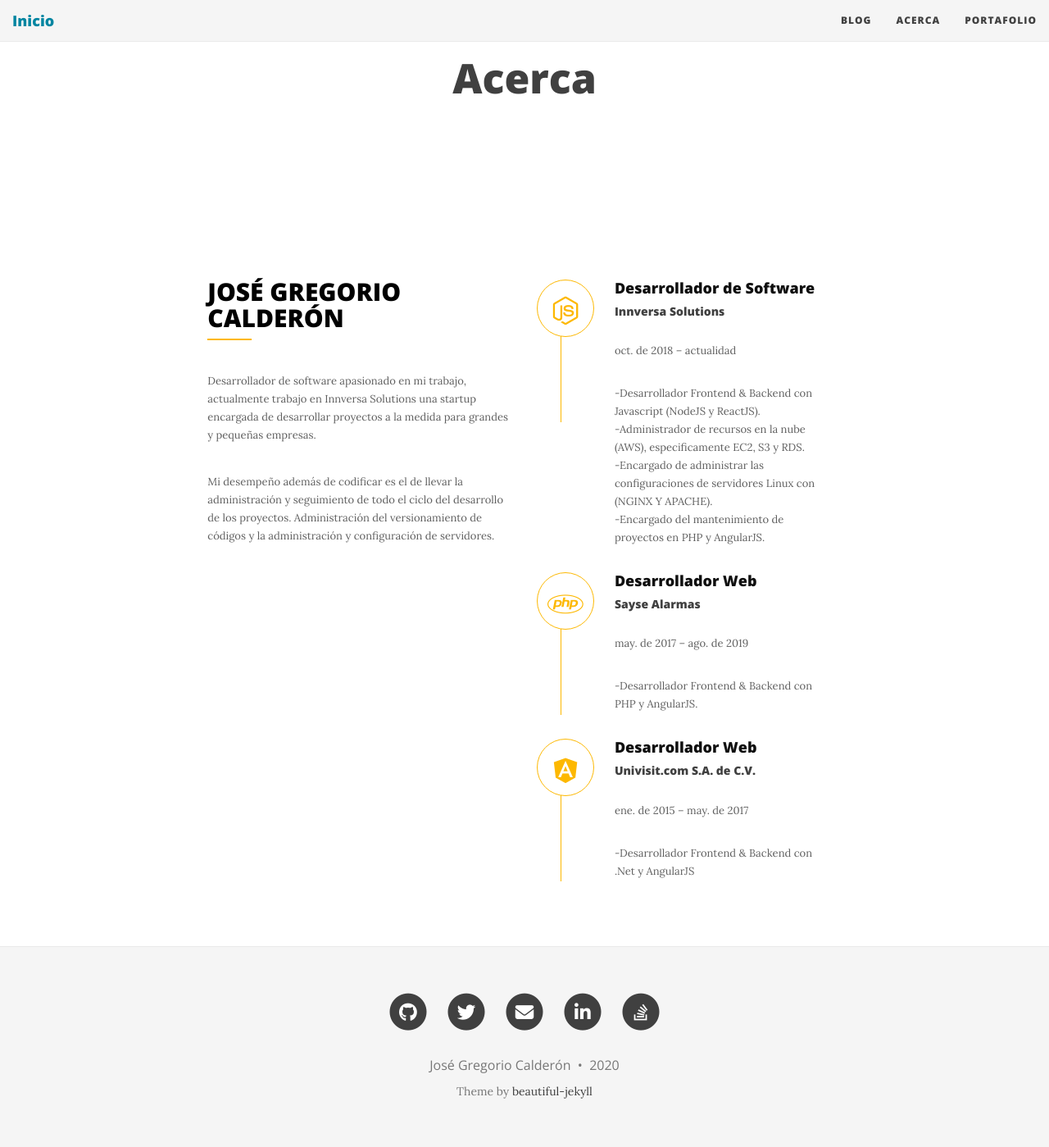
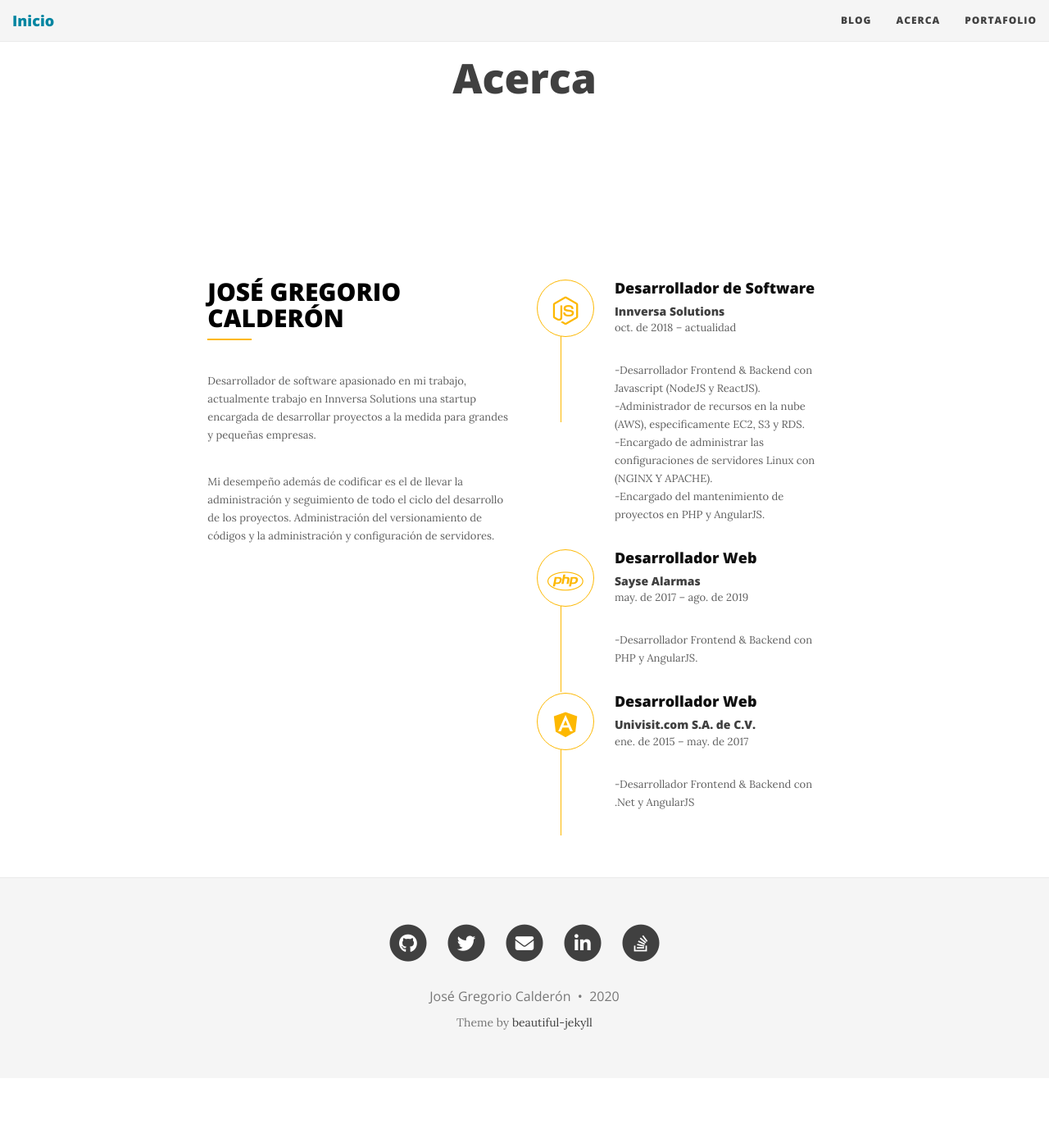
Before and after one commit to josegoyo/josegoyo.github.io, a Jekyll site: the page built from templates/aboutme.md, in a window 1280 px wide. Shown: the whole page at 82% size. Built offline with Jekyll 4.4.1, drawn with Linux system fonts in a browser that asks for light colours; nearby versions of some CDN libraries; library files that are not in the unit come from our copies; comment, search, counter and statistics services are not loaded; after the commit the page ends 1315 px from its top, so only the background shows below that.

Commit message:
Update about.css

```diff
--- a/css/about.css
+++ b/css/about.css
@@ -85,6 +85,9 @@ a:hover, a:active {
     font-size: 13px;
     line-height: 22px;
 }
+.date-exp{
+    margin-top: -8px;
+}
 .icon {
     color : #f4b841;
     padding:0px;
```
